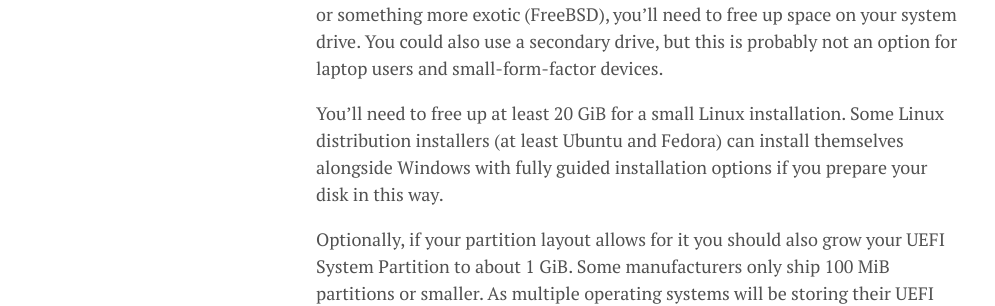
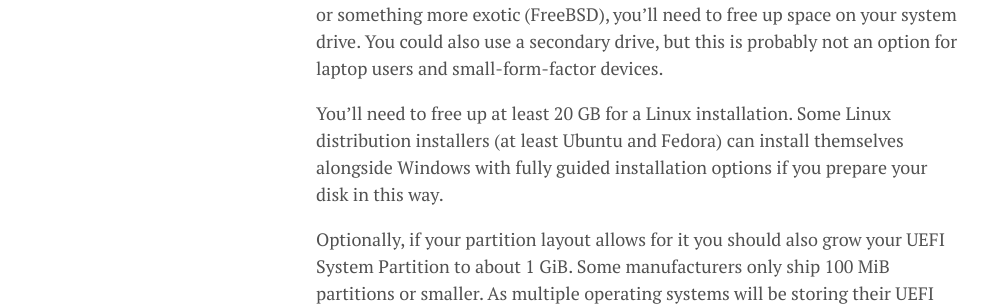
Before and after one commit to lgeurts/lgeurts.github.io, a Jekyll site: the page built from _posts/2019-03-19-dual-booting-windows-and-linux.md, in a window 1280 px wide and 900 px high, scrolled down 1429 px. Shown: the part 159-465 px from the top of the window, without its empty margins (0-995 px from the left). Built offline with Jekyll 4.4.1, drawn with Linux system fonts in a browser that asks for light colours; nearby versions of some CDN libraries; comment, search, counter and statistics services are not loaded.

Commit message:
Update 2019-03-19-dual-booting-windows-and-linux.md

```diff
--- a/_posts/2019-03-19-dual-booting-windows-and-linux.md
+++ b/_posts/2019-03-19-dual-booting-windows-and-linux.md
@@ -30,7 +30,7 @@
 
 To install a second operating system - whether another copy of Windows, Linux, or something more exotic (FreeBSD), you'll need to free up space on your system drive. You could also use a secondary drive, but this is probably not an option for laptop users and small-form-factor devices.
 
-You’ll need to free up at least 20 GiB for a small Linux installation. Some Linux distribution installers (at least Ubuntu and Fedora) can install themselves alongside Windows with fully guided installation options if you prepare your disk in this way.
+You’ll need to free up at least 20 GB for a Linux installation. Some Linux distribution installers (at least Ubuntu and Fedora) can install themselves alongside Windows with fully guided installation options if you prepare your disk in this way.
 
 Optionally, if your partition layout allows for it you should also grow your UEFI System Partition to about 1 GiB. Some manufacturers only ship 100 MiB partitions or smaller. As multiple operating systems will be storing their UEFI blobs (and possibly multiple versions during system upgrades), it can be beneficial in the future to have more space available on this partition. You may not be able to accomplish this without reinstalling Windows from scratch, and it’s not absolutely necessary — although it might save you some troubleshooting at a later time.
 
```
